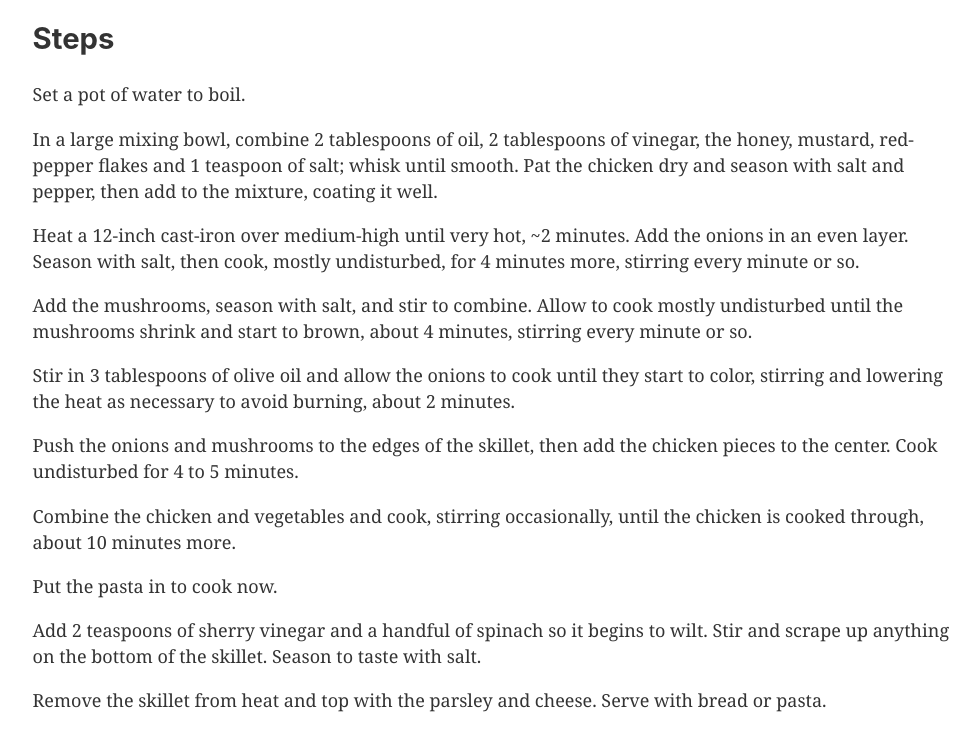
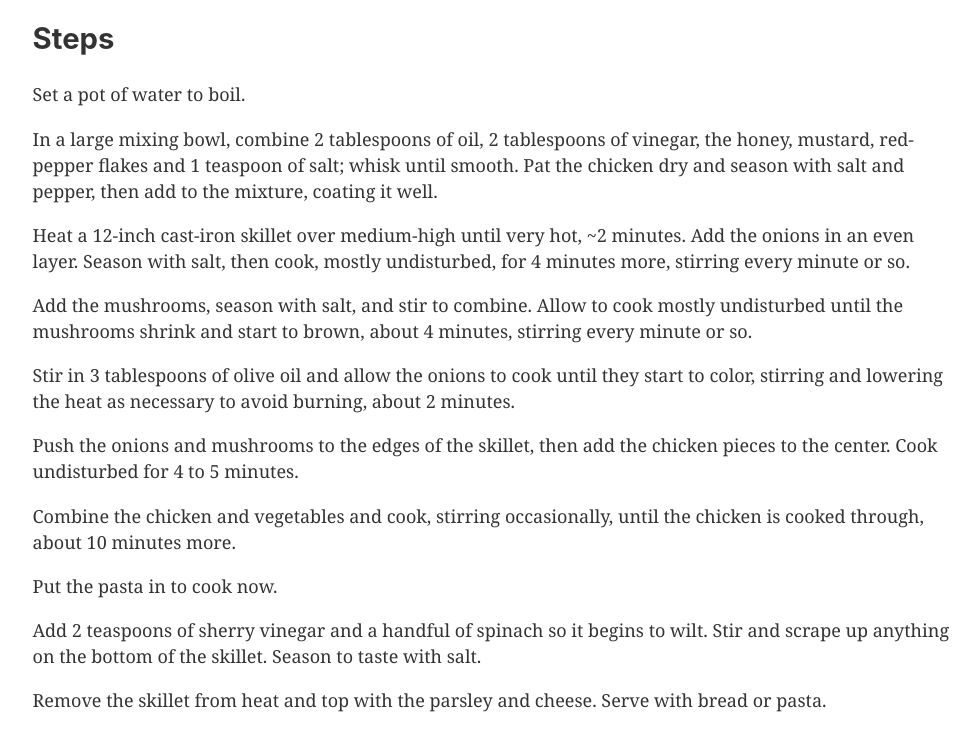
Before and after one commit to byteme980/recipes-md, a Gatsby site: page /recipes/chicken-with-mushrooms-and-caramelized-onions in a window 1280 px wide. Shown: the part 1487-2238 px from the top of the page, without its empty margins (147-1127 px from the left). Built offline with nearby package versions, Linux system fonts and the light colour scheme; Gatsby itself is replaced by a stand-in of ours.

Commit message:
Update src/markdown-pages/chicken-with-mushrooms-and-caramelized-onions.md
Co-authored-by: Kim Strauch <byteme980@gmail.com>

```diff
--- a/src/markdown-pages/chicken-with-mushrooms-and-caramelized-onions.md
+++ b/src/markdown-pages/chicken-with-mushrooms-and-caramelized-onions.md
@@ -39,7 +39,7 @@ Set a pot of water to boil.
 
 In a large mixing bowl, combine 2 tablespoons of oil, 2 tablespoons of vinegar, the honey, mustard, red-pepper flakes and 1 teaspoon of salt; whisk until smooth. Pat the chicken dry and season with salt and pepper, then add to the mixture, coating it well.
 
-Heat a 12-inch cast-iron over medium-high until very hot, ~2 minutes. Add the onions in an even layer. Season with salt, then cook, mostly undisturbed, for 4 minutes more, stirring every minute or so.
+Heat a 12-inch cast-iron skillet over medium-high until very hot, ~2 minutes. Add the onions in an even layer. Season with salt, then cook, mostly undisturbed, for 4 minutes more, stirring every minute or so.
 
 Add the mushrooms, season with salt, and stir to combine. Allow to cook mostly undisturbed until the mushrooms shrink and start to brown, about 4 minutes, stirring every minute or so.
 
```
